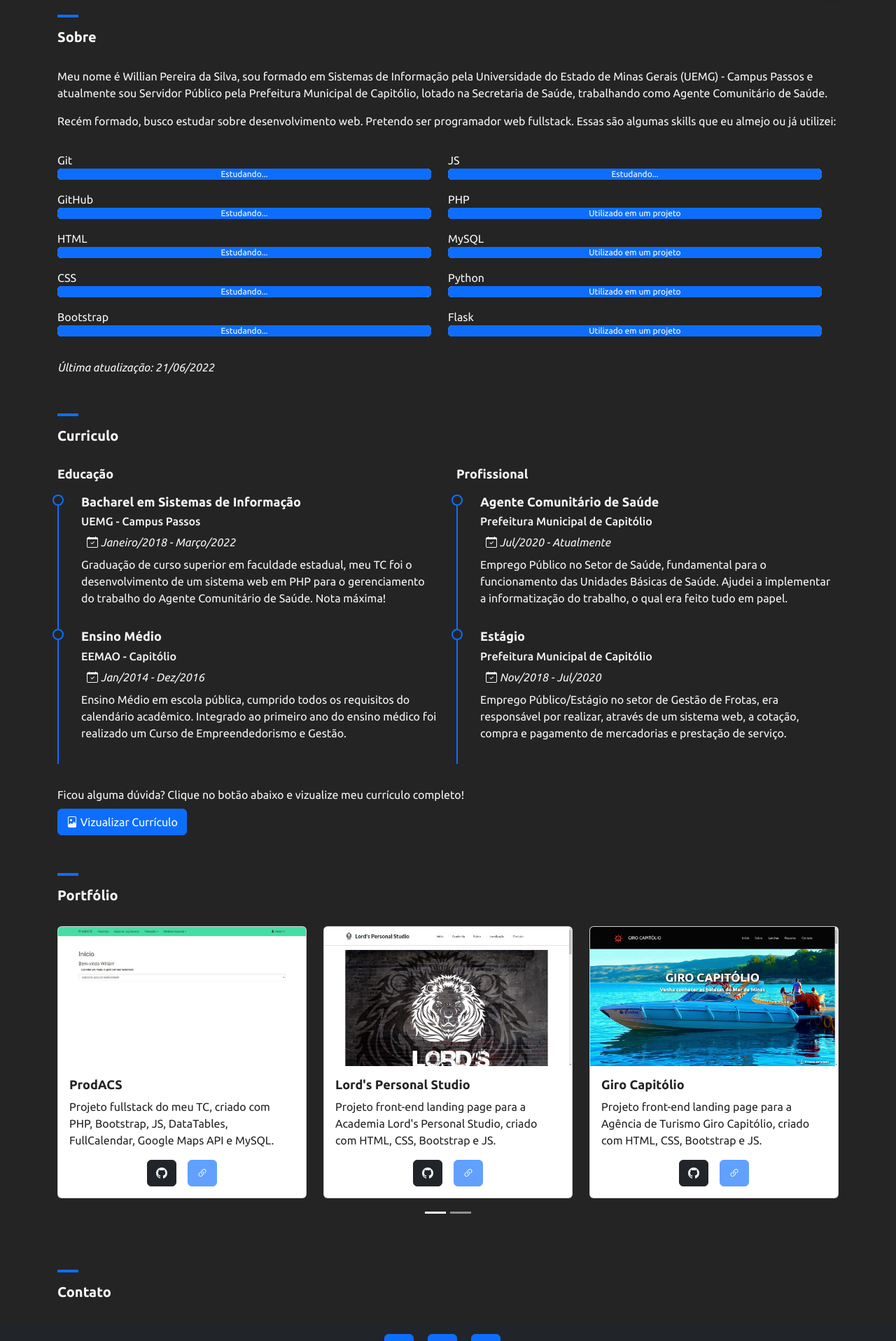
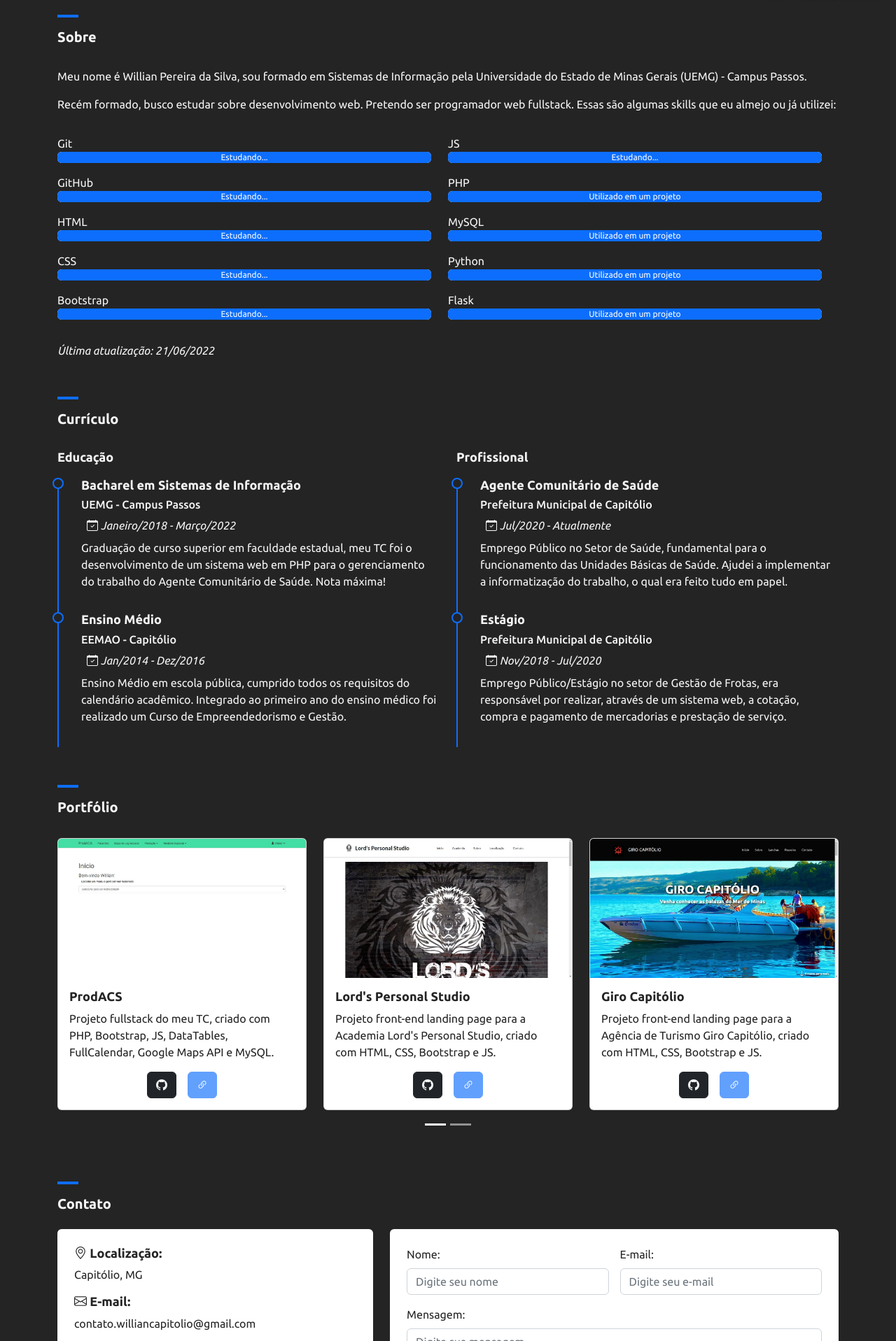
Before and after one commit to williancapitolio/portfolio, a Flask app: page / in a window 1280 px wide. Shown: the part 801-2718 px from the top of the page at 70% size. Run offline with Flask 2, Linux system fonts and the light colour scheme; some libraries are stand-ins or nearby versions.

Commit message:
sec contato ok

```diff
--- a/static/css/style.css
+++ b/static/css/style.css
@@ -330,7 +330,27 @@ h6 {
 
 .secContato {
     margin-top: 4em;
-    margin-bottom: 2em;
+    margin-bottom: 4em;
+}
+
+.cardContato .enderecoContato h4,
+.cardContato .enderecoContato i,
+.cardContato .enderecoContato p {
+    color: var(--colorBg);
+}
+
+.cardContato .emailContato h4,
+.cardContato .emailContato i,
+.cardContato .emailContato p {
+    color: var(--colorBg);
+}
+
+.cardContato iframe {
+    width: 100%;
+}
+
+.cardMensagem label {
+    color: var(--colorBg);
 }
 
 .footer {
@@ -342,6 +362,7 @@ h6 {
 
 .footerTop {
     margin-bottom: 2em;
+    margin-top: .5em;
 }
 
 .footerBottom strong {
--- a/templates/index.html
+++ b/templates/index.html
@@ -73,8 +73,7 @@
             <div class="row sobreContent">
                 <p>Meu nome é Willian Pereira da Silva, sou formado em Sistemas de Informação pela Universidade do
                     Estado de
-                    Minas Gerais (UEMG) - Campus Passos e atualmente sou Servidor Público pela Prefeitura Municipal de
-                    Capitólio, lotado na Secretaria de Saúde, trabalhando como Agente Comunitário de Saúde.</p>
+                    Minas Gerais (UEMG) - Campus Passos.</p>
                 <p>Recém formado, busco estudar sobre desenvolvimento web. Pretendo ser programador web fullstack. Essas
                     são algumas skills que eu almejo ou já utilizei:</p>
                 <div class="row">
@@ -139,7 +138,7 @@
             </div>
         </section>
         <section class="secCurriculo container" id="secCurriculo">
-            <h3>Curriculo</h3>
+            <h3>Currículo</h3>
             <div class="row curriculoContent">
                 <div class="col-12 col-md-6 curriculoTitle">
                     <h4>Educação</h4>
@@ -179,11 +178,13 @@
                         </p>
                     </div>
                 </div>
+                <!--
                 <div class="col mt-4 curriculoBaixar">
                     <p class="mb-2">Ficou alguma dúvida? Clique no botão abaixo e vizualize meu currículo completo!</p>
                     <a href="#" target='_blank' class="btn btn-primary me-3"
                         role="button"><i class="bi bi-file-image"></i> Vizualizar Currículo</a>
                 </div>
+                -->
             </div>
         </section>
         <section class="secPortfolio container" id="secPortfolio">
@@ -340,6 +341,58 @@
 
         <section class="secContato container" id="secContato">
             <h3>Contato</h3>
+            <div class="row mt-4">
+                <div class="col-md-5">
+                    <div class="card p-4 border-0 cardContato">
+                        <div class="enderecoContato">
+                            <h4><i class="bi bi-geo-alt"></i> Localização:</h4>
+                            <p>Capitólio, MG</p>
+                        </div>
+                        <div class="emailContato">
+                            <h4><i class="bi bi-envelope"></i> E-mail:</h4>
+                            <p>contato.williancapitolio@gmail.com</p>
+                        </div>
+                        <iframe
+                            src="https://www.google.com/maps/embed?pb=!1m18!1m12!1m3!1d933.584758542209!2d-46.044133770830356!3d-20.615033143908736!2m3!1f0!2f0!3f0!3m2!1i1024!2i768!4f13.1!3m3!1m2!1s0x94b43d24247b25f7%3A0x405de4e02e5d6e09!2sR.%20Jos%C3%A9%20Soares%20Leite%2C%20347-327%2C%20Capit%C3%B3lio%20-%20MG%2C%2037930-000!5e0!3m2!1spt-BR!2sbr!4v1656032414760!5m2!1spt-BR!2sbr"
+                            width="400" height="300" style="border:0;" allowfullscreen="" loading="lazy"
+                            referrerpolicy="no-referrer-when-downgrade"></iframe>
+                    </div>
+                </div>
+                <div class="col-md-7 mt-5 mt-md-0 cardMensagem">
+                    <div class="card p-4 h-100 border-0">
+                        <form class="row g-3" action='/send' method="POST">
+                            <div class="col-md-6">
+                                <label for="nome" class="form-label">Nome:</label>
+                                <input type="text" class="form-control" id="nome" name='nome'
+                                    placeholder='Digite seu nome' required>
+                            </div>
+                            <div class="col-md-6">
+                                <label for="email" class="form-label">E-mail:</label>
+                                <input type="email" class="form-control" id="email" name='email'
+                                    placeholder='Digite seu e-mail' required>
+                            </div>
+
+                            <div class="col-12">
+                                <label for="mensagem" class="form-label">Mensagem:</label>
+                                <textarea type="text" class="form-control" id="mensagem" name='mensagem' rows="10"
+                                    placeholder="Digite sua mensagem" required></textarea>
+                            </div>
+
+
+                            <div class="col-12 d-flex justify-content-center mt-4">
+                                <button id='btn-enviar' type="submit" class="btn btn-primary">Enviar
+                                    mensagem</button>
+
+                                <!--<button id='btn-enviar-loader' class="btn btn-primary" type="button" disabled>
+                                    <span class="spinner-border spinner-border-sm" role="status"
+                                        aria-hidden="true"></span>
+                                    Enviando...
+                                </button>-->
+                            </div>
+                        </form>
+                    </div>
+                </div>
+            </div>
         </section>
     </main>
     <footer class="footer">
```
